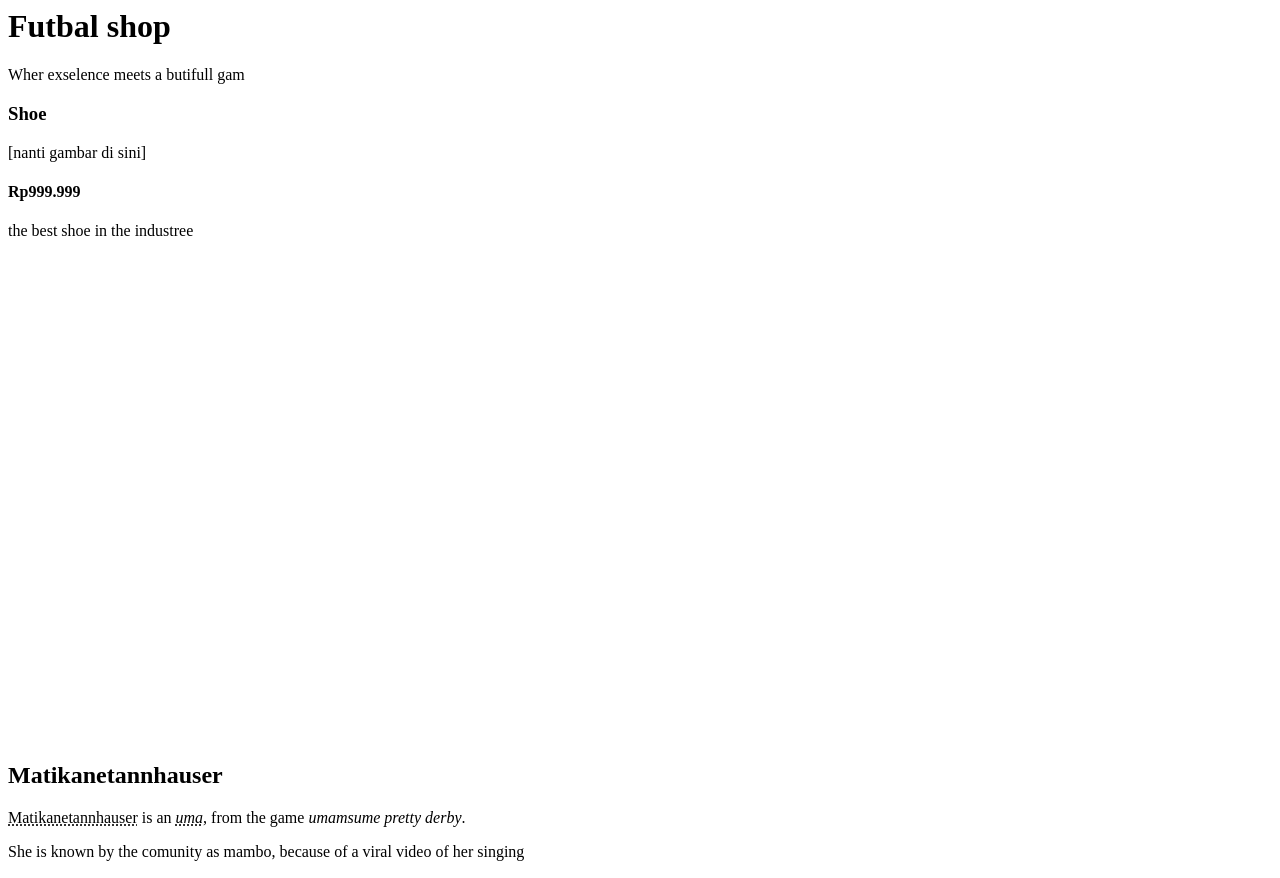
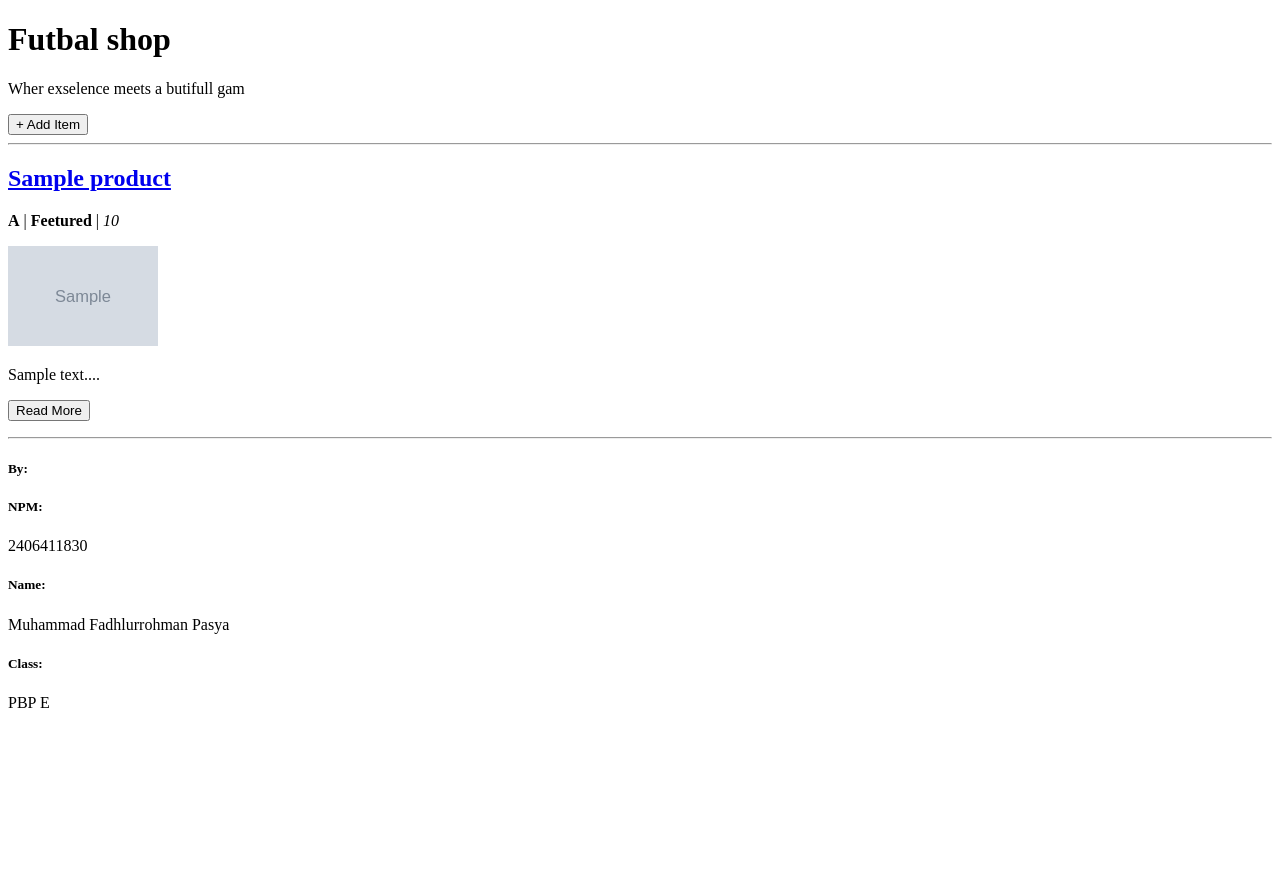
Before and after one commit to manpas-thebreathinghuman/futbal-shop, a Django app: page / in a window 1280 px wide. Shown: the top 878 px of the page. Run offline with Django 5.2, Linux system fonts and the light colour scheme; tables that the repository leaves empty hold one stand-in row (values such as "Sample post"); grey boxes marked "Sample" are stand-in pictures.

Commit message:
Tugas 3
yay selesai
tambahin xml, json, nambahin item

```diff
--- a/futbal_shop/settings.py
+++ b/futbal_shop/settings.py
@@ -33,6 +33,9 @@ DEBUG = True
 
 ALLOWED_HOSTS = ["localhost", "127.0.0.1","muhammad-fadhlurrohman-futbalshop.pbp.cs.ui.ac.id"]
 
+CSRF_TRUSTED_ORIGINS = [
+    "https://muhammad-fadhlurrohman-futbalshop.pbp.cs.ui.ac.id/"
+]
 
 # Application definition
 
@@ -61,7 +64,7 @@ ROOT_URLCONF = 'futbal_shop.urls'
 TEMPLATES = [
     {
         'BACKEND': 'django.template.backends.django.DjangoTemplates',
-        'DIRS': [],
+        'DIRS': [BASE_DIR / 'templates'], # Tambahkan konten baris ini
         'APP_DIRS': True,
         'OPTIONS': {
             'context_processors': [
--- a/main/models.py
+++ b/main/models.py
@@ -4,6 +4,7 @@ from django.db import models
 class Product(models.Model):
     CATEGORY_CHOICES = [("a","A")]
 
+    id = models.UUIDField(primary_key=True, default=uuid.uuid4, editable=False)
     name = models.CharField(max_length=101)
     price = models.IntegerField()
     description = models.TextField()
--- a/main/templates/main.html
+++ b/main/templates/main.html
@@ -1,10 +1,49 @@
+{% extends 'base.html' %}
+{% block content %}
 <h1>Futbal shop</h1>
 <p>Wher exselence meets a butifull gam</p>
 
-<h3>{{name}}</h3>
-<p>[nanti gambar di sini]</p>
-<h4>{{price}}</h4>
-<p>{{description}}</p>
+<a href="{% url 'main:new_item' %}">
+  <button>+ Add Item</button>
+</a>
+
+<hr>
+
+{% if not item_list %}
+<p>Belum ada data item yang tersedia.</p>
+{% else %}
+
+{% for item in item_list %}
+<div>
+  <h2><a href="{% url 'main:show_item' item.id %}">{{ item.name }}</a></h2>
+
+  <p><b>{{ item.get_category_display }}</b>{% if item.is_featured %} |
+    <b>Feetured</b>{% endif %} | <i>{{  item.price }}</i></p>
+
+  {% if item.thumbnail %}
+  <img src="{{ item.thumbnail }}" alt="thumbnail" width="150" height="100">
+  <br />
+  {% endif %}
+
+  <p>{{item.description|truncatewords:25}}...</p>
+
+  <p><a href="{% url 'main:show_item' item.id %}"><button>Read More</button></a></p>
+</div>
+
+<hr>
+{% endfor %}
+{% endif %}
+
+<h5>By:</h5>
+<h5>NPM: </h5>
+<p>{{ npm }}</p>
+
+<h5>Name:</h5>
+<p>{{ name }}</p>
+
+<h5>Class:</h5>
+<p>{{ class }}</p>
+
 <br>
 <br>
 <br>
@@ -41,3 +80,4 @@
     <img src="https://preview.redd.it/nty78xetq2fe1.jpeg?width=360&format=pjpg&auto=webp&s=79d4cd6ebb408540f504a7f42d143fcad69bc108" alt="img of mambo">
     <!--linknya yg mambo ei ei ei ei mun-->
 </a>
+{% endblock content%}
--- a/main/urls.py
+++ b/main/urls.py
@@ -1,8 +1,14 @@
 from django.urls import path
-from main.views import show_main
+from main.views import show_main, new_item, show_item, show_xml, show_json, show_xml_by_id, show_json_by_id
 
 app_name = 'main'
 
 urlpatterns = [
     path('', show_main, name='show_main'),
+    path('new_item/', new_item, name='new_item'),
+    path('item/<uuid:id>/', show_item, name='show_item'),
+    path('xml/', show_xml, name='show_xml'),
+    path('json/', show_json, name='show_json'),
+    path('xml/<str:item_id>/', show_xml_by_id, name='show_xml_by_id'),
+    path('json/<str:item_id>/', show_json_by_id, name='show_json_by_id')
 ]
--- a/main/views.py
+++ b/main/views.py
@@ -1,11 +1,64 @@
-from django.shortcuts import render
+from django.shortcuts import render, redirect, get_object_or_404
+from main.forms import ShopForm
+from main.models import Product
+from django.http import HttpResponse
+from django.core import serializers
 
 def show_main(request):
+    items_list = Product.objects.all()
+
     context = {
-        'name': 'Shoe',
-        'price': 'Rp999.999',
-        'description' : 'the best shoe in the industree'
+        'npm': '2406411830',
+        'name': 'Muhammad Fadhlurrohman Pasya',
+        'class': 'PBP E',
+        'item_list': items_list
     }
 
     return render(request, "main.html", context)
+
+def new_item(request):
+    form = ShopForm(request.POST or None)
+
+    if form.is_valid() and request.method == "POST":
+        form.save()
+        return redirect('main:show_main')
+
+    context = {'form': form}
+    return render(request, "new_item.html", context)
+
+def show_item(request, id):
+    item = get_object_or_404(Product, pk=id)
+
+    context = {
+        'item': item
+    }
+
+    return render(request, "item_detail.html", context)
+
+def show_xml(request):
+     item_list = Product.objects.all()
+     xml_data = serializers.serialize("xml", item_list)
+     return HttpResponse(xml_data, content_type="application/xml")
+
+def show_json(request):
+    item_list = Product.objects.all()
+    json_data = serializers.serialize("json", item_list)
+    return HttpResponse(json_data, content_type="application/json")
+
+def show_xml_by_id(request, item_id):
+    try:
+        item_thing = Product.objects.filter(pk=item_id) # Harusnya news_item tapi diganti jadi item_thing. Masa item_item?
+        xml_data = serializers.serialize("xml", item_thing)
+        return HttpResponse(xml_data, content_type="application/xml")
+    except Product.DoesNotExist:
+        return HttpResponse(status=404)
+
+def show_json_by_id(request, item_id):
+    try:
+        item_thing = Product.objects.get(pk=item_id)
+        json_data = serializers.serialize("json", [item_thing])
+        return HttpResponse(json_data, content_type="application/json")
+    except Product.DoesNotExist:
+        return HttpResponse(status=404)
+
 # Create your views here.
--- /dev/null
+++ b/templates/base.html
@@ -0,0 +1,13 @@
+{% load static %}
+<!DOCTYPE html>
+<html lang="en">
+<head>
+    <meta charset="UTF-8" />
+    <meta name="viewport" content="width=device-width, initial-scale=1.0" />
+    {% block meta %} {% endblock meta %}
+</head>
+
+<body>
+    {% block content %} {% endblock content %}
+</body>
+</html>
```
Also changed, not shown: main/forms.py (added, +7 -0 lines), main/templates/item_detail.html (added, +16 -0 lines), main/templates/new_item.html (added, +18 -0 lines), README.md, images_screenshot/json.png (added), images_screenshot/jsonbyid.png (added), images_screenshot/xml.png (added), images_screenshot/xmlbyid.png (added), main/migrations/0004_alter_product_id.py (added).
